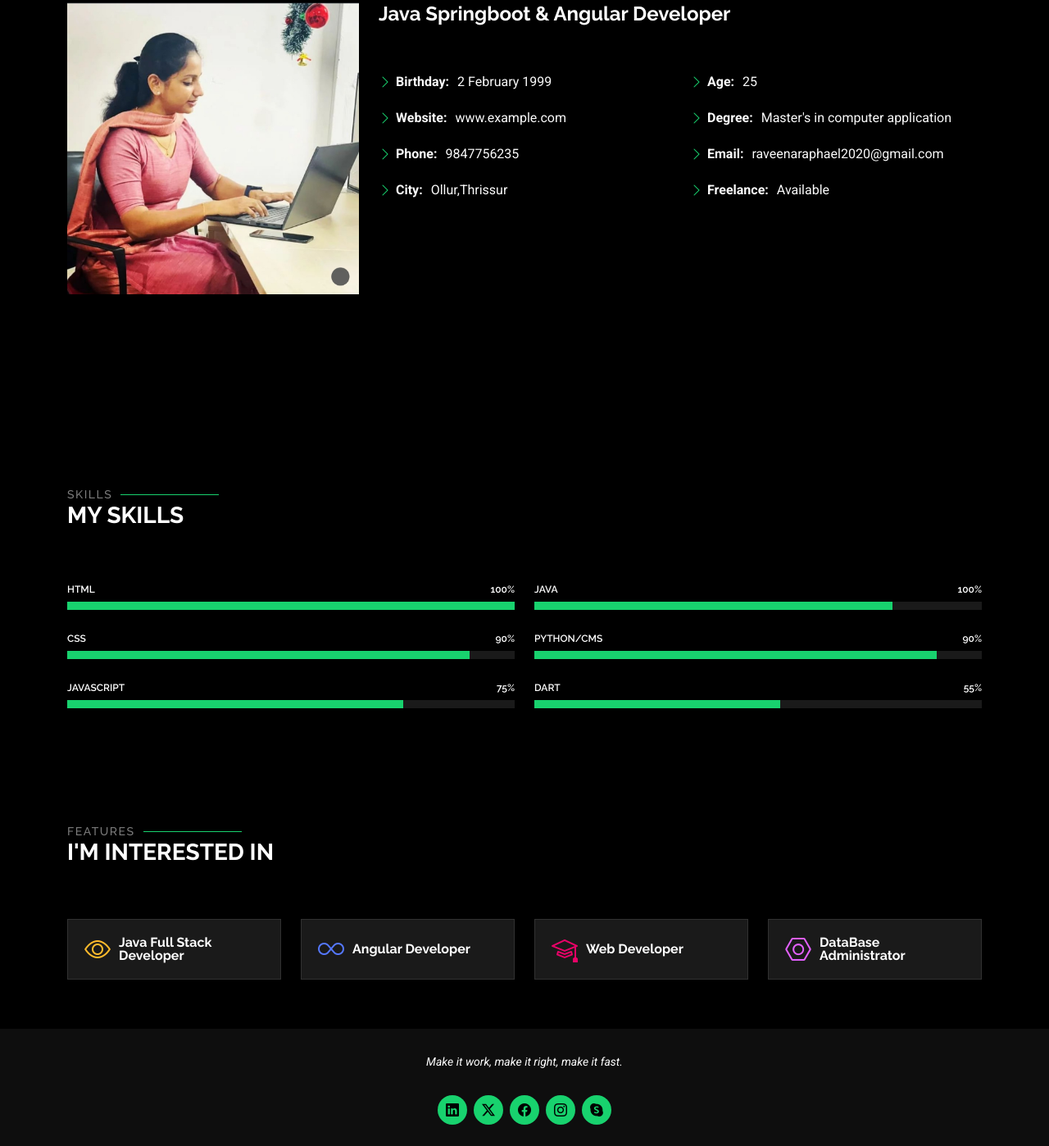
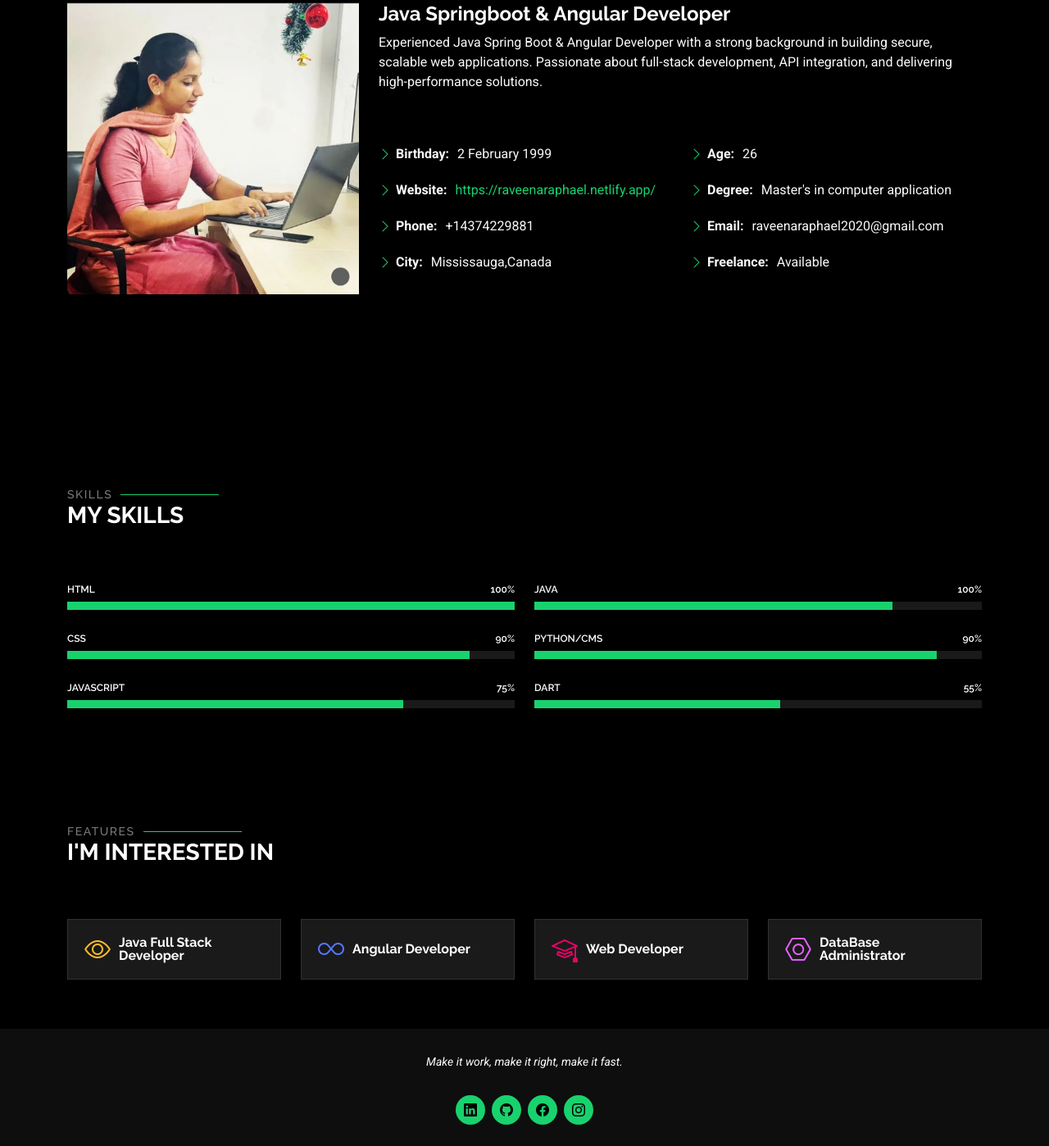
Before and after one commit to raveenaraphael/raveenaraphael, a plain HTML site: page about.html in a window 1280 px wide. Shown: the part 362-1760 px from the top of the page at 82% size. Drawn offline with Linux system fonts and the light colour scheme.

Commit message:
Update about.html

```diff
--- a/about.html
+++ b/about.html
@@ -88,20 +88,21 @@
           </div>
           <div class="col-lg-8 content">
             <h2>Java Springboot & Angular Developer</h2>
+            <p>Experienced Java Spring Boot & Angular Developer with a strong background in building secure, scalable web applications. Passionate about full-stack development, API integration, and delivering high-performance solutions.</p>
            <br>
 <br>
             <div class="row">
               <div class="col-lg-6">
                 <ul>
                   <li><i class="bi bi-chevron-right"></i> <strong>Birthday:</strong> <span>2 February 1999</span></li>
-                  <li><i class="bi bi-chevron-right"></i> <strong>Website:</strong> <span>www.example.com</span></li>
-                  <li><i class="bi bi-chevron-right"></i> <strong>Phone:</strong> <span>9847756235</span></li>
-                  <li><i class="bi bi-chevron-right"></i> <strong>City:</strong> <span>Ollur,Thrissur</span></li>
+                  <li><i class="bi bi-chevron-right"></i> <strong>Website:</strong> <a href="https://raveenaraphael.netlify.app/" target="_blank" rel="noopener noreferrer">https://raveenaraphael.netlify.app/</a></li>
+                  <li><i class="bi bi-chevron-right"></i> <strong>Phone:</strong> <span>+14374229881</span></li>
+                  <li><i class="bi bi-chevron-right"></i> <strong>City:</strong> <span>Mississauga,Canada</span></li>
                 </ul>
               </div>
               <div class="col-lg-6">
                 <ul>
-                  <li><i class="bi bi-chevron-right"></i> <strong>Age:</strong> <span>25</span></li>
+                  <li><i class="bi bi-chevron-right"></i> <strong>Age:</strong> <span>26</span></li>
                   <li><i class="bi bi-chevron-right"></i> <strong>Degree:</strong> <span>Master's in computer application</span></li>
                   <li><i class="bi bi-chevron-right"></i> <strong>Email:</strong> <span>raveenaraphael2020@gmail.com</span></li>
                   <li><i class="bi bi-chevron-right"></i> <strong>Freelance:</strong> <span>Available</span></li>
@@ -265,12 +266,12 @@
     <div class="container">
 
       <p>Make it work, make it right, make it fast.</p>
-      <div class="social-links d-flex justify-content-center">
- <a href="https://www.linkedin.com/in/raveena-raphael-47632323a/"><i class="bi bi-linkedin"></i></a>
-        <a href=""><i class="bi bi-twitter-x"></i></a>
-        <a href=""><i class="bi bi-facebook"></i></a>
-        <a href=""><i class="bi bi-instagram"></i></a>
-        <a href=""><i class="bi bi-skype"></i></a>
+       <div class="social-links d-flex justify-content-center">
+        <a href="https://www.linkedin.com/in/raveena-raphael-47632323a/"><i class="bi bi-linkedin"></i></a>
+        <a href="https://github.com/raveenaraphael/raveenaraphael"><i class="bi bi-github"></i></a>
+        <a href="https://www.facebook.com/share/1AdQr7vVFE/"><i class="bi bi-facebook"></i></a>
+        <a href="https://www.instagram.com/raveena._.raphael?igsh=cmVkdGd5ZjdoeWg2"><i class="bi bi-instagram"></i></a>
+
 
       </div>
       <div class="container">
```
